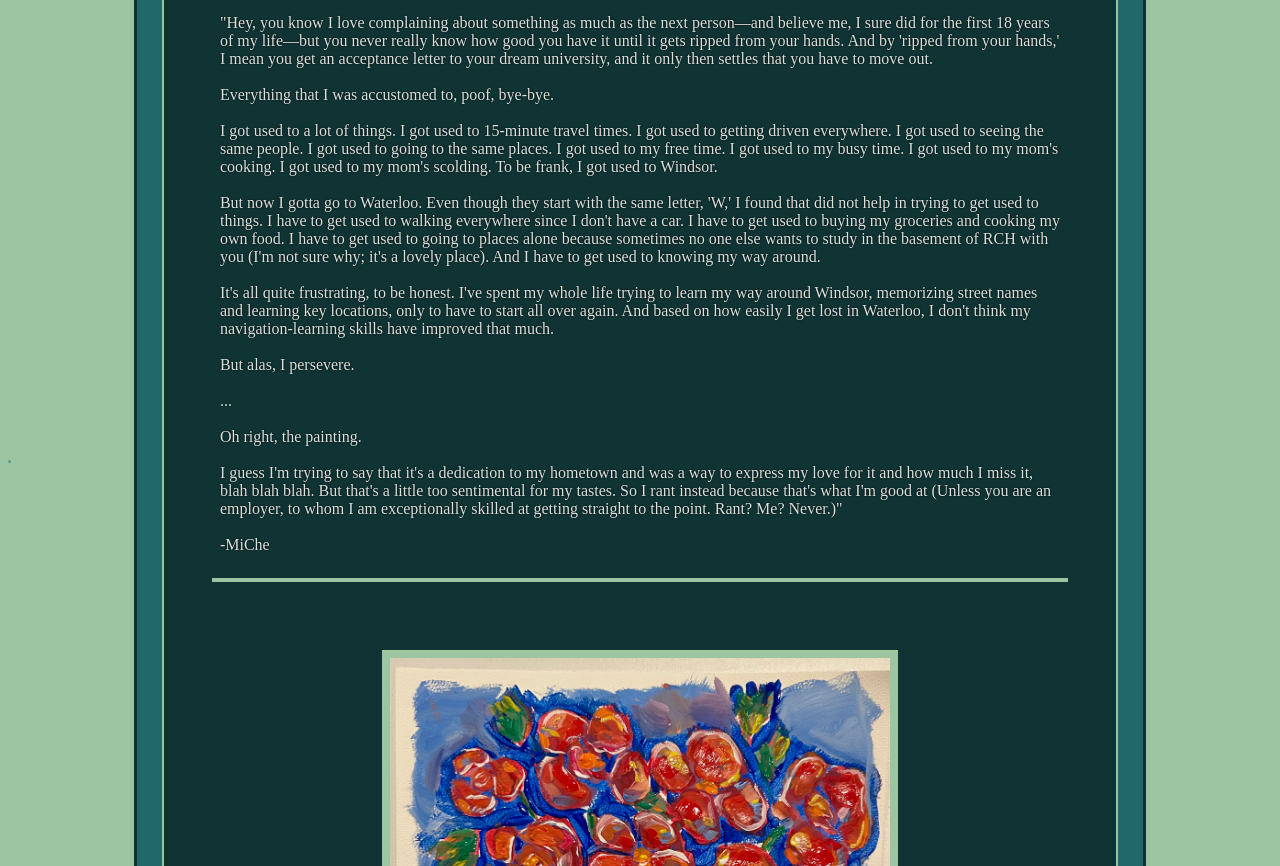
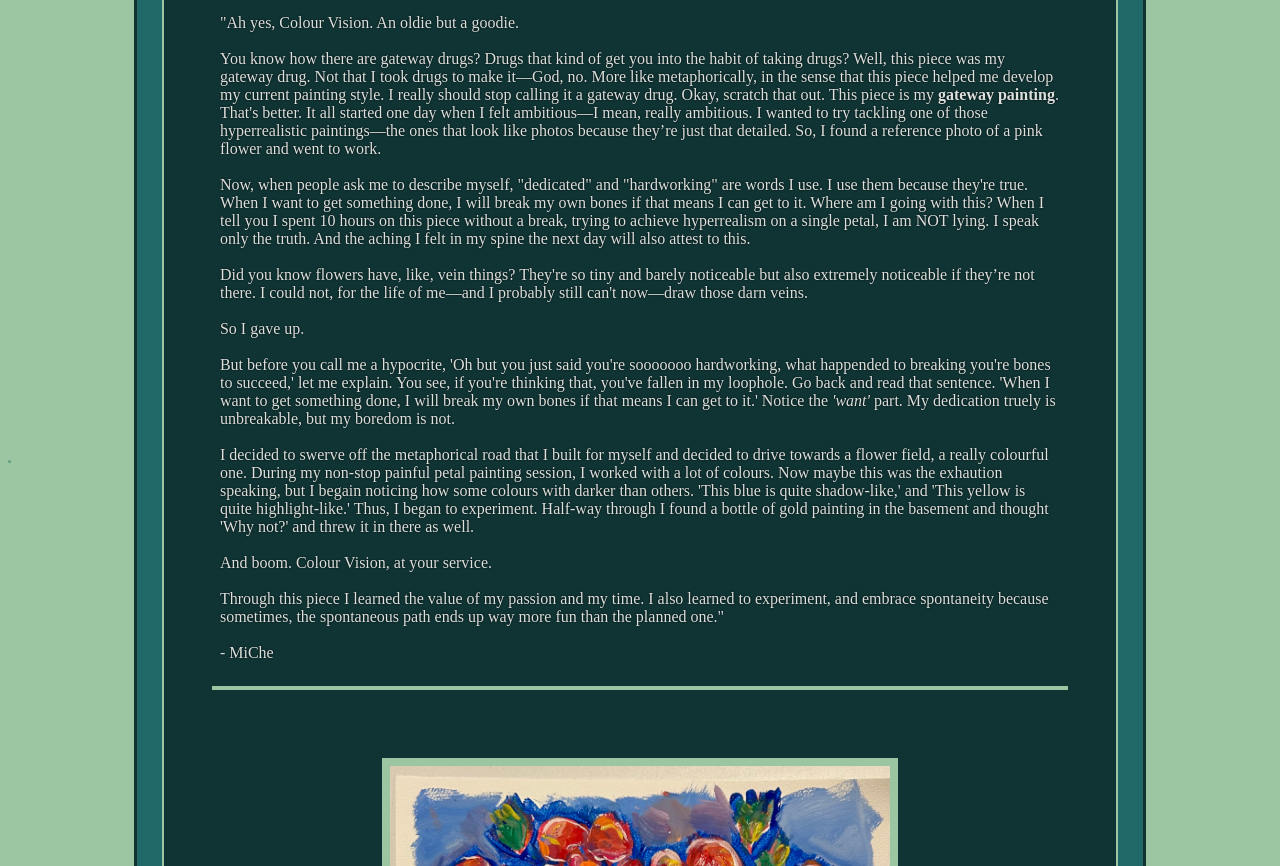
Before and after one commit to MicheC28/Personal-Portfolio-Site, a plain HTML site: page MiChe_Individuals.html in a window 1280 px wide. Shown: the part 1916-2782 px from the top of the page. Drawn offline with Linux system fonts and the light colour scheme; a web font is replaced by a local one.

Commit message:
Fixed MiChe Colour Vision Description, text change only

```diff
--- a/MiChe_Individuals.html
+++ b/MiChe_Individuals.html
@@ -197,25 +197,46 @@
 
                     <!-- COLOUR VISION: DESCRIPTION  -->
                     <p class="description MiChe-description">
-                        "Hey, you know I love complaining about something as much as the next person—and believe me, I sure did for the first 18 years of my life—but you never really know how good you have it until it gets ripped from your hands. And by 'ripped from your hands,' I mean you get an acceptance letter to your dream university, and it only then settles that you have to move out.
+
+                        "Ah yes, Colour Vision. An oldie but a goodie.
                         <br><br>
-                        Everything that I was accustomed to, poof, bye-bye.
+
+                        You know how there are gateway drugs? Drugs that kind of get you into the habit of taking drugs? Well, this piece was my gateway drug. Not that I took drugs to make it—God, no.
+                        More like metaphorically, in the sense that this piece helped me develop my current painting style. I really should stop calling it a gateway drug. Okay, scratch that out.
+                        This piece is my <b>gateway painting</b>. That's better.
+
+                        It all started one day when I felt ambitious—I mean, really ambitious. I wanted to try tackling one of those hyperrealistic paintings—the ones that look like photos because they’re just that detailed.
+                        So, I found a reference photo of a pink flower and went to work.
                         <br><br>
-                        I got used to a lot of things. I got used to 15-minute travel times. I got used to getting driven everywhere. I got used to seeing the same people. I got used to going to the same places. I got used to my free time. I got used to my busy time. I got used to my mom's cooking. I got used to my mom's scolding. To be frank, I got used to Windsor.
+
+                        Now, when people ask me to describe myself, "dedicated" and "hardworking" are words I use. I use them because they're true.
+                        When I want to get something done, I will break my own bones if that means I can get to it. Where am I going with this?
+                        When I tell you I spent 10 hours on this piece without a break, trying to achieve hyperrealism on a single petal, I am NOT lying.
+                        I speak only the truth. And the aching I felt in my spine the next day will also attest to this.
                         <br><br>
-                        But now I gotta go to Waterloo. Even though they start with the same letter, 'W,' I found that did not help in trying to get used to things. I have to get used to walking everywhere since I don't have a car. I have to get used to buying my groceries and cooking my own food. I have to get used to going to places alone because sometimes no one else wants to study in the basement of RCH with you (I'm not sure why; it's a lovely place). And I have to get used to knowing my way around.
+
+                        Did you know flowers have, like, vein things? They're so tiny and barely noticeable but also extremely noticeable if they’re not there.
+                        I could not, for the life of me—and I probably still can't now—draw those darn veins.
                         <br><br>
-                        It's all quite frustrating, to be honest. I've spent my whole life trying to learn my way around Windsor, memorizing street names and learning key locations, only to have to start all over again. And based on how easily I get lost in Waterloo, I don't think my navigation-learning skills have improved that much.
+
+                        So I gave up.
                         <br><br>
-                        But alas, I persevere.
+
+                        But before you call me a hypocrite, 'Oh but you just said you're sooooooo hardworking, what happended to breaking you're bones to succeed,' let me explain. You see, if you're thinking that, you've fallen in my loophole. Go back and read that sentence.
+                        'When I want to get something done, I will break my own bones if that means I can get to it.' Notice the <i>'want'</i> part. My dedication truely is unbreakable, but my boredom is not.
                         <br><br>
-                        ...
+
+                        I decided to swerve off the metaphorical road that I built for myself and decided to drive towards a flower field, a really colourful one. During my non-stop painful petal painting session, I worked with a lot of colours. Now maybe this was the exhaution speaking, but I begain noticing
+                        how some colours with darker than others. 'This blue is quite shadow-like,' and 'This yellow is quite highlight-like.' Thus, I began to experiment. Half-way through I found a bottle of gold painting in the basement and thought 'Why not?' and threw it in there as well.
                         <br><br>
-                        Oh right, the painting.
+
+                        And boom. Colour Vision, at your service.
                         <br><br>
-                        I guess I'm trying to say that it's a dedication to my hometown and was a way to express my love for it and how much I miss it, blah blah blah. But that's a little too sentimental for my tastes. So I rant instead because that's what I'm good at (Unless you are an employer, to whom I am exceptionally skilled at getting straight to the point. Rant? Me? Never.)"
+
+                        Through this piece I learned the value of my passion and my time. I also learned to experiment, and embrace spontaneity because sometimes, the spontaneous path ends up way more fun than the planned one."
                         <br><br>
-                        -MiChe
+
+                        - MiChe
                     </p>
                     <hr>
 
```
